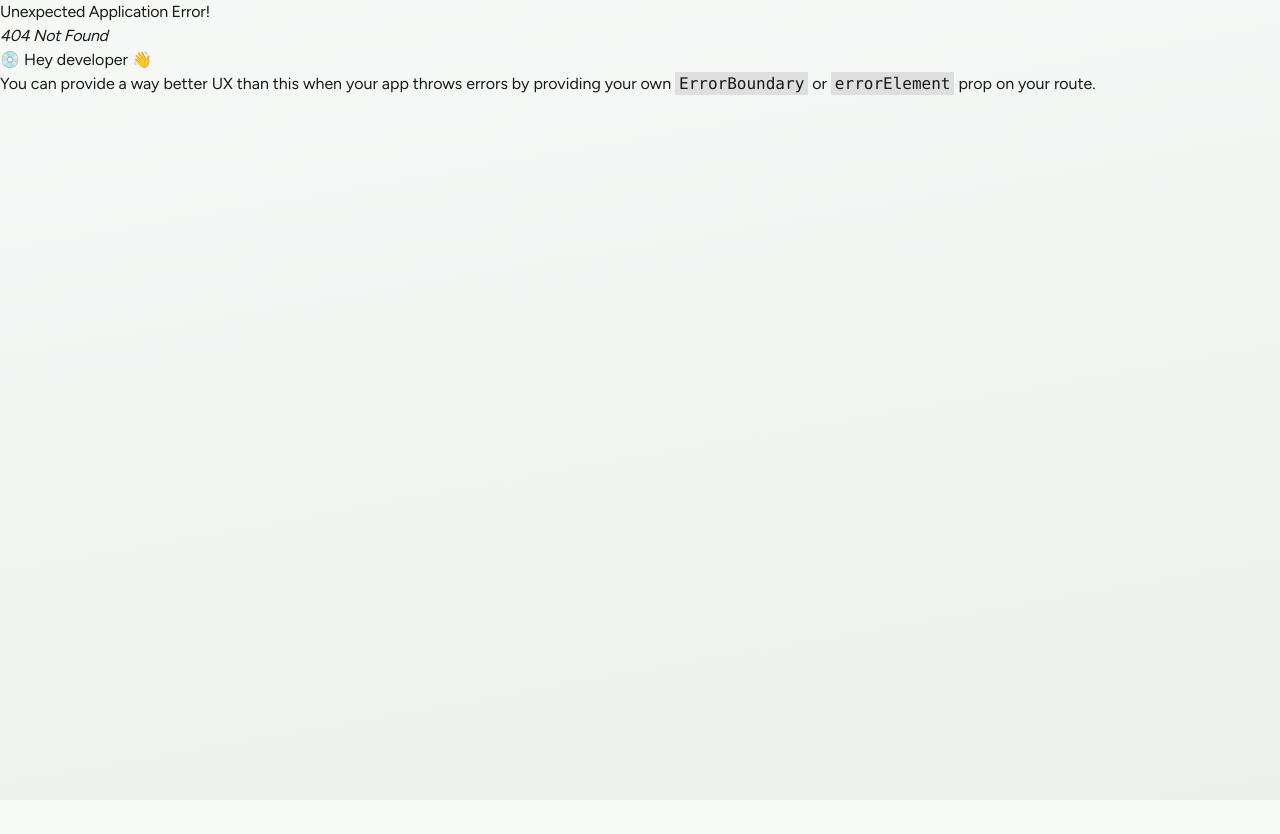
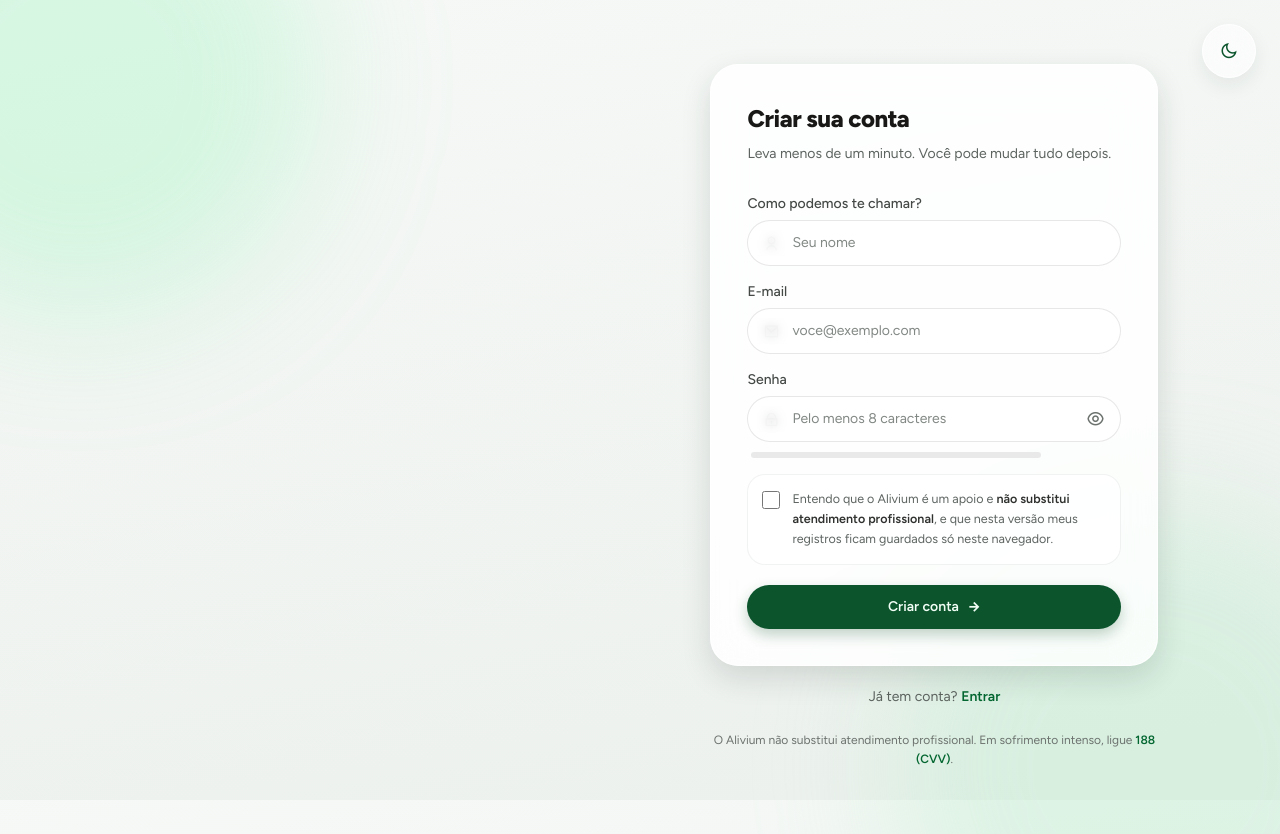
Before and after one commit to VictorNascimento14/Alivium, a React (Vite) app: page /cadastro in a window 1280 px wide. Before the commit this address had no page. Before the commit the page ends 800 px from the top, so only its background shows below. Built offline with nearby package versions, Linux system fonts and the light colour scheme.

Commit message:
feat(autenticacao): tela de cadastro com validação e força da senha (#10)

```diff
--- a/src/App.tsx
+++ b/src/App.tsx
@@ -1,6 +1,7 @@
 import { createBrowserRouter, RouterProvider } from "react-router-dom";
 
 import { ToastHost } from "@/ui";
+import Cadastro from "./paginas/autenticacao/Cadastro";
 import Entrar from "./paginas/autenticacao/Entrar";
 import Inicio from "./paginas/inicio/Inicio";
 import { ExigeSessao, SomenteVisitante } from "./sessao/Guardas";
@@ -24,6 +25,14 @@
     ),
   },
   {
+    path: "/cadastro",
+    element: (
+      <SomenteVisitante>
+        <Cadastro />
+      </SomenteVisitante>
+    ),
+  },
+  {
     element: (
       <ExigeSessao>
         <LayoutLogado />
--- a/src/dados/usuarios.ts
+++ b/src/dados/usuarios.ts
@@ -1,4 +1,4 @@
-import { atualizar, lerEstado } from "./repositorio";
+import { agora, atualizar, lerEstado, novoId } from "./repositorio";
 import { sha256 } from "./sha256";
 import type { Usuario } from "./tipos";
 
@@ -27,3 +27,53 @@
 export function sair(): void {
   atualizar((e) => ({ ...e, sessaoId: null }));
 }
+
+export interface NovoCadastro {
+  nome: string;
+  email: string;
+  senha: string;
+}
+
+const EMAIL_VALIDO = /^[^\s@]+@[^\s@]+\.[^\s@]+$/;
+export const SENHA_MINIMA = 8;
+
+/** Erros por campo. Vazio = pode cadastrar. */
+export function validarCadastro(c: NovoCadastro): Partial<Record<keyof NovoCadastro, string>> {
+  const erros: Partial<Record<keyof NovoCadastro, string>> = {};
+  if (c.nome.trim().length < 2) erros.nome = "Como podemos te chamar?";
+  else if (c.nome.trim().length > 80) erros.nome = "Use até 80 caracteres.";
+  if (!EMAIL_VALIDO.test(normalizarEmail(c.email))) erros.email = "Confira o e-mail.";
+  else if (lerEstado().usuarios.some((u) => u.email === normalizarEmail(c.email)))
+    erros.email = "Já existe uma conta com este e-mail.";
+  if (c.senha.length < SENHA_MINIMA) erros.senha = `Use pelo menos ${SENHA_MINIMA} caracteres.`;
+  return erros;
+}
+
+/** Força da senha de 0 a 4 — orientação, não bloqueio (o bloqueio é o tamanho mínimo). */
+export function forcaDaSenha(senha: string): 0 | 1 | 2 | 3 | 4 {
+  if (!senha) return 0;
+  let pontos = 0;
+  if (senha.length >= SENHA_MINIMA) pontos++;
+  if (senha.length >= 12) pontos++;
+  if (/[a-z]/.test(senha) && /[A-Z]/.test(senha)) pontos++;
+  if (/\d/.test(senha) && /[^A-Za-z0-9]/.test(senha)) pontos++;
+  return Math.max(1, pontos) as 1 | 2 | 3 | 4;
+}
+
+/** Cria a conta (papel `pessoa`) e já abre a sessão. */
+export function cadastrar(c: NovoCadastro): Resultado<Usuario> {
+  const erros = validarCadastro(c);
+  const primeiro = Object.values(erros)[0];
+  if (primeiro) return { ok: false, erro: primeiro };
+  const email = normalizarEmail(c.email);
+  const usuario: Usuario = {
+    id: novoId("u"),
+    nome: c.nome.trim(),
+    email,
+    senhaHash: hashSenha(email, c.senha),
+    papel: "pessoa",
+    criadoEm: agora(),
+  };
+  atualizar((e) => ({ ...e, usuarios: [...e.usuarios, usuario], sessaoId: usuario.id }));
+  return { ok: true, valor: usuario };
+}
--- /dev/null
+++ b/src/paginas/autenticacao/Cadastro.tsx
@@ -0,0 +1,104 @@
+import { useState } from "react";
+import type { ChangeEvent, FormEvent } from "react";
+import { Link } from "react-router-dom";
+
+import { SENHA_MINIMA, cadastrar, forcaDaSenha, validarCadastro } from "@/dados/usuarios";
+import type { NovoCadastro } from "@/dados/usuarios";
+import { Button, TextField, toast } from "@/ui";
+import LayoutAutenticacao from "./LayoutAutenticacao";
+import VerSenha from "./VerSenha";
+
+// Classes literais: o Tailwind não gera classe montada em runtime.
+const FORCA = [
+  { rotulo: "", largura: "w-0", cor: "bg-foreground-300" },
+  { rotulo: "Fraca", largura: "w-1/4", cor: "bg-red-500" },
+  { rotulo: "Razoável", largura: "w-2/4", cor: "bg-orange-500" },
+  { rotulo: "Boa", largura: "w-3/4", cor: "bg-primary-600" },
+  { rotulo: "Forte", largura: "w-full", cor: "bg-primary-700" },
+];
+
+export default function Cadastro() {
+  const [dados, setDados] = useState<NovoCadastro>({ nome: "", email: "", senha: "" });
+  const [verSenha, setVerSenha] = useState(false);
+  const [aceite, setAceite] = useState(false);
+  // Erro só aparece depois da primeira tentativa: gritar "campo inválido" enquanto a
+  // pessoa ainda digita é o oposto de acolher.
+  const [tentou, setTentou] = useState(false);
+
+  const erros = tentou ? validarCadastro(dados) : {};
+  const forca = FORCA[forcaDaSenha(dados.senha)];
+
+  const campo = (k: keyof NovoCadastro) => ({
+    value: dados[k],
+    onChange: (e: ChangeEvent<HTMLInputElement>) => setDados((d) => ({ ...d, [k]: e.target.value })),
+    error: erros[k],
+  });
+
+  function enviar(e: FormEvent) {
+    e.preventDefault();
+    setTentou(true);
+    if (!aceite) return;
+    const r = cadastrar(dados);
+    if (r.ok) toast(`Boas-vindas, ${r.valor.nome.split(" ")[0]}`, "Este espaço agora também é seu.");
+  }
+
+  return (
+    <LayoutAutenticacao
+      titulo="Criar sua conta"
+      subtitulo="Leva menos de um minuto. Você pode mudar tudo depois."
+      rodape={
+        <>
+          Já tem conta?{" "}
+          <Link to="/entrar" className="underline-grow font-semibold text-primary-800">
+            Entrar
+          </Link>
+        </>
+      }
+    >
+      <form onSubmit={enviar} className="flex flex-col gap-4" noValidate>
+        <TextField label="Como podemos te chamar?" autoComplete="name" placeholder="Seu nome" icon="ri-user-line" {...campo("nome")} />
+        <TextField label="E-mail" type="email" autoComplete="email" placeholder="voce@exemplo.com" icon="ri-mail-line" {...campo("email")} />
+        <div>
+          <TextField
+            label="Senha"
+            type={verSenha ? "text" : "password"}
+            autoComplete="new-password"
+            placeholder={`Pelo menos ${SENHA_MINIMA} caracteres`}
+            icon="ri-lock-line"
+            right={<VerSenha visivel={verSenha} onAlternar={() => setVerSenha((v) => !v)} />}
+            {...campo("senha")}
+          />
+          <div className="mt-2.5 flex items-center gap-3 px-1" aria-live="polite">
+            <div className="h-1.5 flex-1 overflow-hidden rounded-full bg-foreground-950/[0.09]">
+              <div className={`h-full rounded-full transition-all duration-open ease-organic ${forca.largura} ${forca.cor}`} />
+            </div>
+            <span className="w-16 text-right text-[12px] font-medium text-foreground-500">{forca.rotulo}</span>
+          </div>
+        </div>
+
+        <label className="glass-inset flex cursor-pointer items-start gap-3 rounded-[18px] p-3.5">
+          <input
+            type="checkbox"
+            checked={aceite}
+            onChange={(e) => setAceite(e.target.checked)}
+            className="mt-0.5 h-[18px] w-[18px] shrink-0 cursor-pointer accent-primary-700"
+          />
+          <span className="text-[12.5px] leading-relaxed text-foreground-600">
+            Entendo que o Alivium é um apoio e <strong className="font-semibold text-foreground-800">não substitui
+            atendimento profissional</strong>, e que nesta versão meus registros ficam guardados só neste navegador.
+          </span>
+        </label>
+        {tentou && !aceite && (
+          <p role="alert" className="animate-fade-up -mt-2 px-1 text-xs text-red-600">
+            Para continuar, confirme que leu o aviso acima.
+          </p>
+        )}
+
+        <Button type="submit" fullWidth className="mt-1">
+          Criar conta
+          <i className="ri-arrow-right-line" aria-hidden="true" />
+        </Button>
+      </form>
+    </LayoutAutenticacao>
+  );
+}
--- a/src/paginas/autenticacao/Entrar.tsx
+++ b/src/paginas/autenticacao/Entrar.tsx
@@ -1,5 +1,6 @@
 import { useState } from "react";
 import type { FormEvent } from "react";
+import { Link } from "react-router-dom";
 
 import { entrar } from "@/dados/usuarios";
 import { Button, TextField, toast } from "@/ui";
@@ -29,7 +30,18 @@
   }
 
   return (
-    <LayoutAutenticacao titulo="Bem-vindo(a) de volta" subtitulo="Entre para continuar de onde parou.">
+    <LayoutAutenticacao
+      titulo="Bem-vindo(a) de volta"
+      subtitulo="Entre para continuar de onde parou."
+      rodape={
+        <>
+          Ainda não tem conta?{" "}
+          <Link to="/cadastro" className="underline-grow font-semibold text-primary-800">
+            Criar conta
+          </Link>
+        </>
+      }
+    >
       <form onSubmit={enviar} className="flex flex-col gap-4" noValidate>
         <TextField
           label="E-mail"
```
Also changed, not shown: 1 other file (tests, documents, lock files or other folders).
